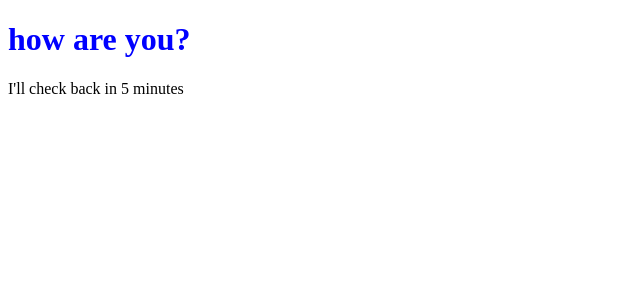
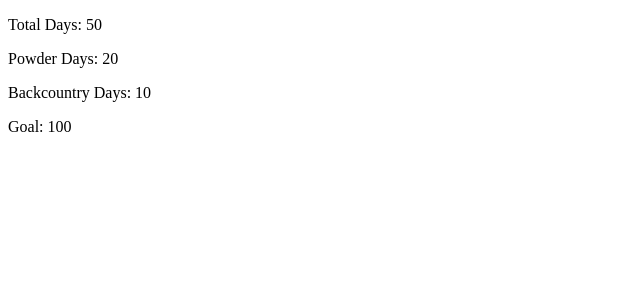
Before and after one commit to kiramiller425/tutorial-react-essentials-eve-ch2, a React (Create React App) app: page / in a window 1280 px wide. Shown: the top 300 px of the page, without its empty margins (0-640 px from the left). Built offline with nearby package versions, Linux system fonts and the light colour scheme.

Commit message:
ch 3.3 changes

```diff
--- a/src/index.js
+++ b/src/index.js
@@ -1,22 +1,41 @@
-import React from 'react'
-import ReactDOM from 'react-dom'
+import React, { Component } from 'react'
+import { render } from 'react-dom'
 
 
-class Message extends React.Component {
+let skiData = {
+    total: 50,
+    powder: 20,
+    backcountry: 10,
+    goal: 100
+}
+
+class SkiDayCounter extends Component {
     render() {
-        console.log(this.props)
+        const { total, powder, backcountry, goal } = this.props
         return (
-            <div>
-                <h1 style={{color: this.props.color}}>
-                    {this.props.msg}
-                </h1>
-                <p>I'll check back in {this.props.minutes} minutes</p>
-            </div>
+            <section>
+                <div>
+                    <p>Total Days: {total}</p>
+                </div>
+                <div>
+                    <p>Powder Days: {powder}</p>
+                </div>
+                <div>
+                    <p>Backcountry Days: {backcountry}</p>
+                </div>
+                <div>
+                    <p>Goal: {goal}</p>
+                </div>
+            </section>
         )
     }
 }
 
-ReactDOM.render(
-    <Message age={50} color="blue" msg="how are you?" minutes={5} />,
+render(
+    <SkiDayCounter
+        total={skiData.total}
+        powder={skiData.powder}
+        backcountry={skiData.backcountry}
+        goal={skiData.goal} />,
     document.getElementById('root')
 )
```
